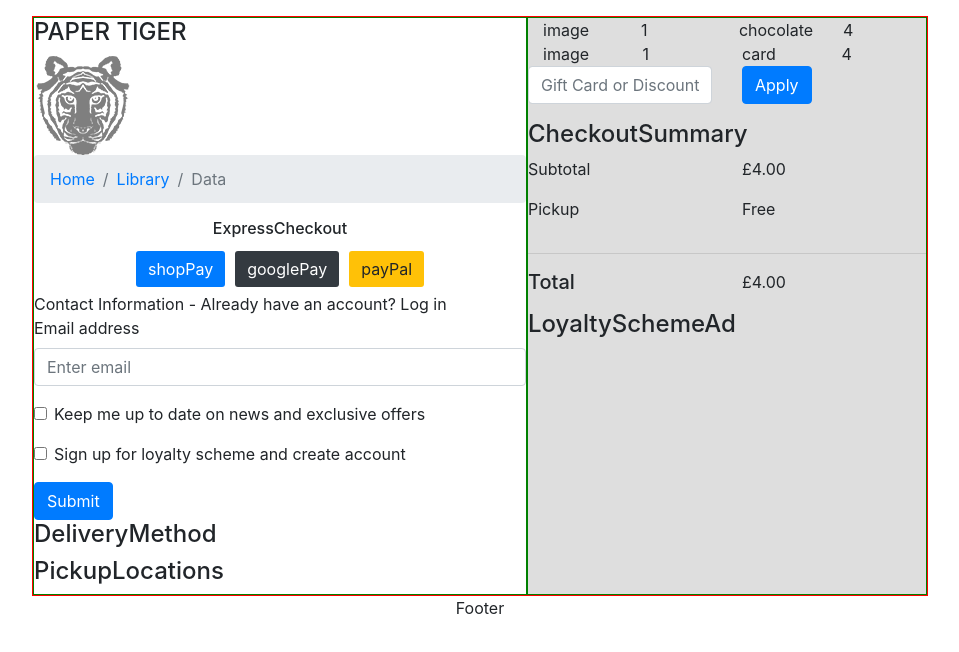
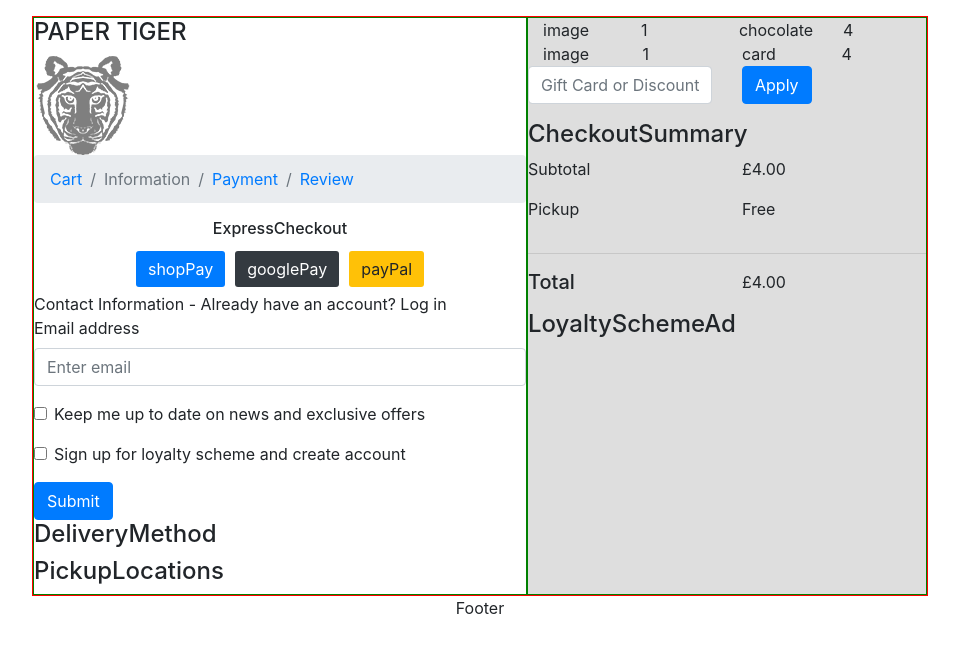
Before and after one commit to woodenchops/AND-build-mission, a React (Create React App) app in the folder client/: page / in a window 1280 px wide. Shown: the top 652 px of the page, without its empty margins (160-1119 px from the left). Built offline with nearby package versions, Linux system fonts and the light colour scheme; the HTML template or start-up script is replaced by a standard one.

Commit message:
updated nav links

```diff
--- a/client/src/components/NavBar.jsx
+++ b/client/src/components/NavBar.jsx
@@ -8,11 +8,10 @@ function NavBar() {
       <h4>PAPER TIGER</h4>
       <img src={Logo} alt='' />
       <Breadcrumb>
-        <Breadcrumb.Item href='#'>Home</Breadcrumb.Item>
-        <Breadcrumb.Item href='https://getbootstrap.com/docs/4.0/components/breadcrumb/'>
-          Library
-        </Breadcrumb.Item>
-        <Breadcrumb.Item active>Data</Breadcrumb.Item>
+        <Breadcrumb.Item href='#'>Cart</Breadcrumb.Item>
+        <Breadcrumb.Item active>Information </Breadcrumb.Item>
+        <Breadcrumb.Item href='#'>Payment</Breadcrumb.Item>
+        <Breadcrumb.Item href='#'>Review</Breadcrumb.Item>
       </Breadcrumb>
     </div>
   );
```
